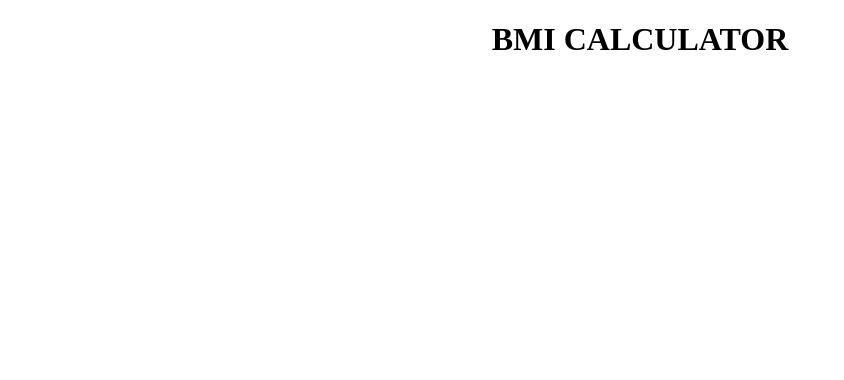
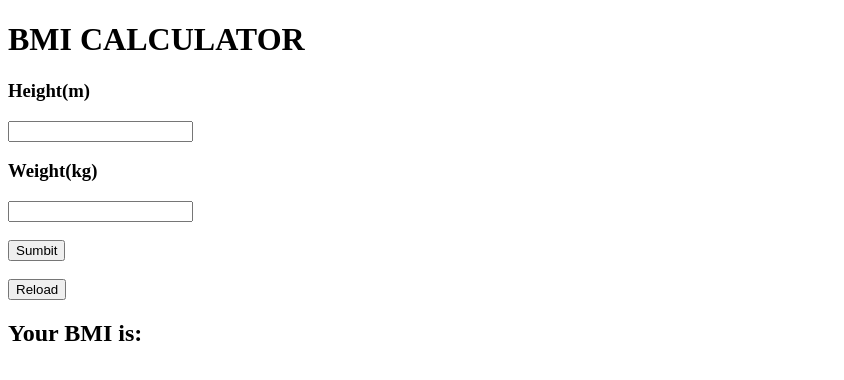
Before and after one commit to Shemuel2060/bmi_calculator, a React (Create React App) app in the folder bmi_calc/: page / in a window 1280 px wide. Shown: the top 380 px of the page, without its empty margins (0-844 px from the left). Built offline with nearby package versions, Linux system fonts and the light colour scheme.

Commit message:
just the JSX
made the structure of the app. I want to begin on styling it before the functionality

```diff
--- a/bmi_calc/src/App.js
+++ b/bmi_calc/src/App.js
@@ -1,10 +1,32 @@
 
-import './App.css';
 
 function App() {
   return (
     <div className="App">
-      <h1>BMI CALCULATOR</h1>
+      <div className="main-container">
+        <h1>BMI CALCULATOR</h1>
+        <h3>Height(m)</h3>
+        <form>
+          <input type="text"></input>
+        </form>
+        <h3>Weight(kg)</h3>
+        <form>
+          <input type="text"></input>
+        </form><br />
+        <div className="btns">
+          <button type="submit"> Sumbit</button>
+          <br /><br />
+          <button type="submit"> Reload</button>
+
+        </div>
+
+        <div className="pic-container">
+          <h2>Your BMI is:</h2>
+        </div>
+
+
+      </div>
+
     </div>
   );
 }
```
Also changed, not shown: bmi_calc/src/index.css (added).
